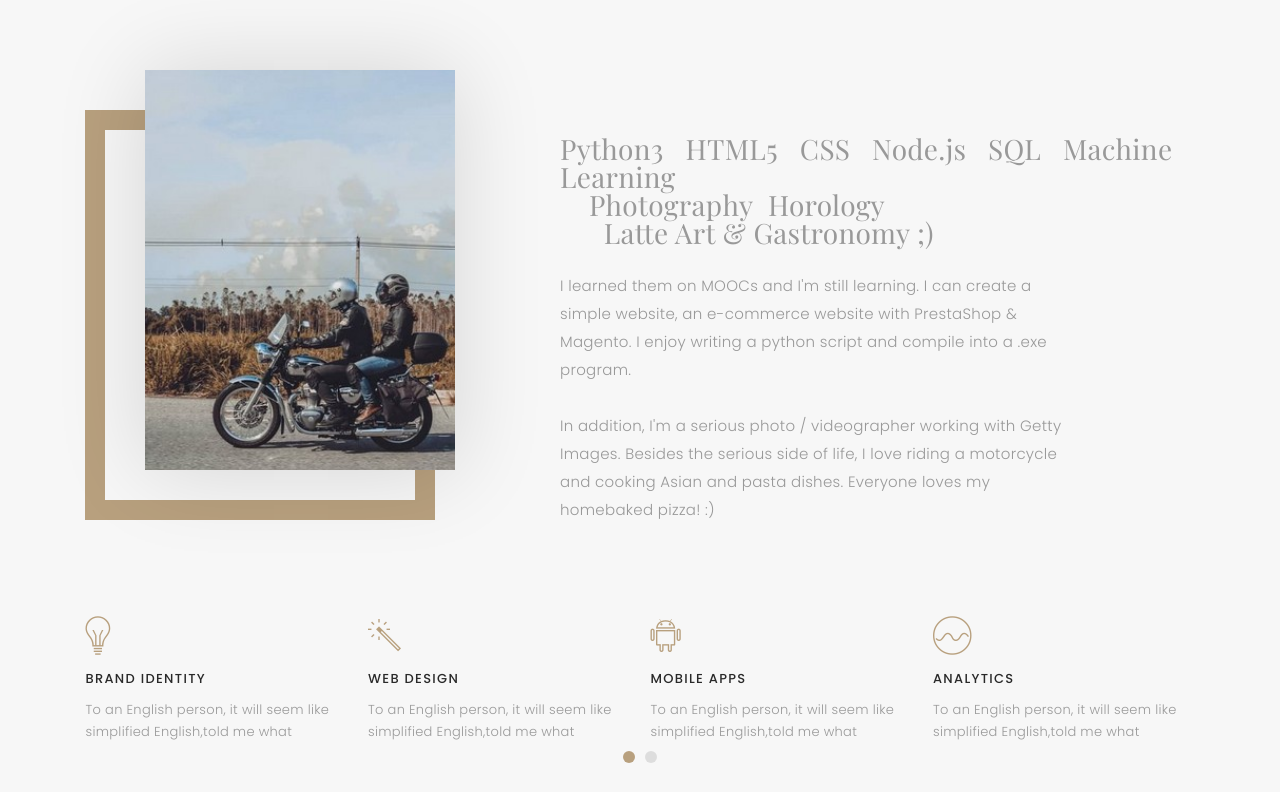
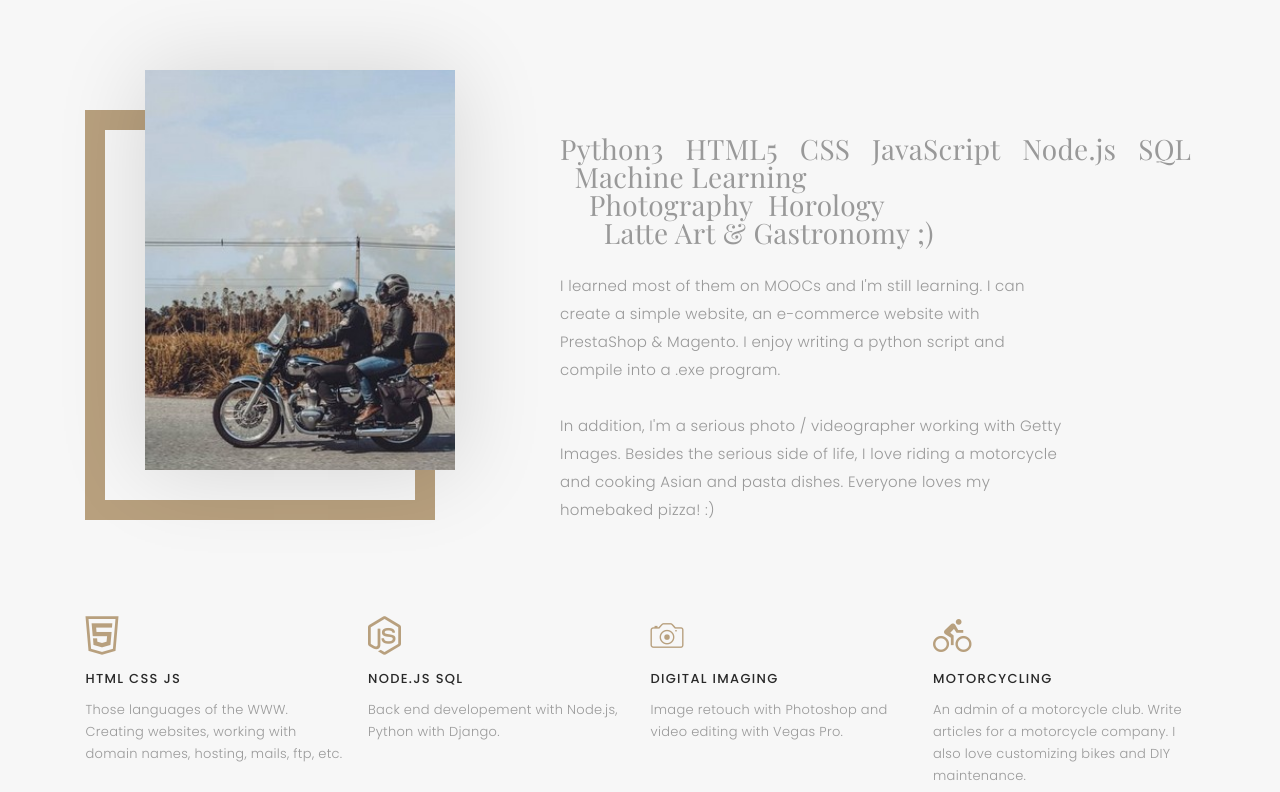
Before and after one commit to lifeispixels/lifeispixels.github.io, a plain HTML site: page index.html in a window 1280 px wide. Shown: the part 880-1672 px from the top of the page. Drawn offline with nearby package versions, Linux system fonts and the light colour scheme; files whose address does not match are found by name; a web font is replaced by a local one.

Commit message:
finish owl carousel

```diff
--- a/index.html
+++ b/index.html
@@ -103,9 +103,9 @@
         <div class="col-lg-7">
           <div class="about-descr">
 
-            <p class="p-heading">Python3&nbsp;&nbsp;&nbsp;HTML5&nbsp;&nbsp;&nbsp;CSS&nbsp;&nbsp;&nbsp;Node.js&nbsp;&nbsp;&nbsp;SQL &nbsp;&nbsp;Machine Learning<br>&nbsp;&nbsp;&nbsp;&nbsp;Photography&nbsp;&nbsp;Horology<br>&nbsp;&nbsp;&nbsp;&nbsp;&nbsp;&nbsp;Latte Art & Gastronomy ;)</p>
+            <p class="p-heading">Python3&nbsp;&nbsp;&nbsp;HTML5&nbsp;&nbsp;&nbsp;CSS&nbsp;&nbsp;&nbsp;JavaScript&nbsp;&nbsp;&nbsp;Node.js&nbsp;&nbsp;&nbsp;SQL &nbsp;&nbsp;Machine Learning <br>&nbsp;&nbsp;&nbsp;&nbsp;Photography&nbsp;&nbsp;Horology<br>&nbsp;&nbsp;&nbsp;&nbsp;&nbsp;&nbsp;Latte Art & Gastronomy ;)</p>
 
-            <p class="separator">I learned them on MOOCs and I'm still learning. I can create a simple website, an e-commerce website with PrestaShop & Magento. I enjoy writing a python script and compile into a .exe program.<br><br>In addition, I'm a serious photo / videographer working with Getty Images. Besides the serious side of life, I love riding a motorcycle and cooking Asian and pasta dishes. Everyone loves my homebaked pizza! :)</p>
+            <p class="separator">I learned most of them on MOOCs and I'm still learning. I can create a simple website, an e-commerce website with PrestaShop & Magento. I enjoy writing a python script and compile into a .exe program.<br><br>In addition, I'm a serious photo / videographer working with Getty Images. Besides the serious side of life, I love riding a motorcycle and cooking Asian and pasta dishes. Everyone loves my homebaked pizza! :)</p>
 
           </div>
         </div>
@@ -123,49 +123,49 @@
 
           <div class="services-block">
 
-            <i class="ion-ios-browsers-outline"></i>
-            <span>UI/UX DESIGN</span>
-            <p class="separator">To an English person, it will seem like simplified English,told me what </p>
+            <i class="ion-social-python"></i>
+            <span>PYTHON 3</span>
+            <p class="separator">Spyder (Anaconda3) with libraries such as numpy, matplotlib, panda, for data analysis.</p>
 
           </div>
 
           <div class="services-block">
 
-            <i class="ion-ios-lightbulb-outline"></i>
-            <span>BRAND IDENTITY</span>
-            <p class="separator">To an English person, it will seem like simplified English,told me what </p>
+            <i class="ion-social-html5-outline"></i>
+            <span>HTML CSS JS</span>
+            <p class="separator">Those languages of the WWW. Creating websites, working with domain names, hosting, mails, ftp, etc.</p>
 
           </div>
 
           <div class="services-block">
 
-            <i class="ion-ios-color-wand-outline"></i>
-            <span>WEB DESIGN</span>
-            <p class="separator">To an English person, it will seem like simplified English,told me what </p>
+            <i class="ion-social-nodejs"></i>
+            <span>NODE.JS SQL</span>
+            <p class="separator">Back end developement with Node.js, Python with Django.</p>
 
           </div>
 
           <div class="services-block">
 
-            <i class="ion-social-android-outline"></i>
-            <span>MOBILE APPS</span>
-            <p class="separator">To an English person, it will seem like simplified English,told me what </p>
+            <i class=" ion-ios-camera-outline"></i>
+            <span>DIGITAL IMAGING</span>
+            <p class="separator">Image retouch with Photoshop and video editing with Vegas Pro.</p>
 
           </div>
 
           <div class="services-block">
 
-            <i class="ion-ios-analytics-outline"></i>
-            <span>Analytics</span>
-            <p class="separator">To an English person, it will seem like simplified English,told me what </p>
+            <i class="ion-android-bicycle"></i>
+            <span>MOTORCYCLING</span>
+            <p class="separator">An admin of a motorcycle club. Write articles for a motorcycle company. I also love customizing bikes and DIY maintenance.</p>
 
           </div>
 
           <div class="services-block">
 
-            <i class="ion-ios-camera-outline"></i>
-            <span>PHOTOGRAPHY</span>
-            <p class="separator">To an English person, it will seem like simplified English,told me what </p>
+            <i class="ion-coffee"></i>
+            <span>CERTIFIED BARISTA</span>
+            <p class="separator">2 barista workshops with certificate. Making latte art and various caffeinated drink.</p>
 
           </div>
 
```
